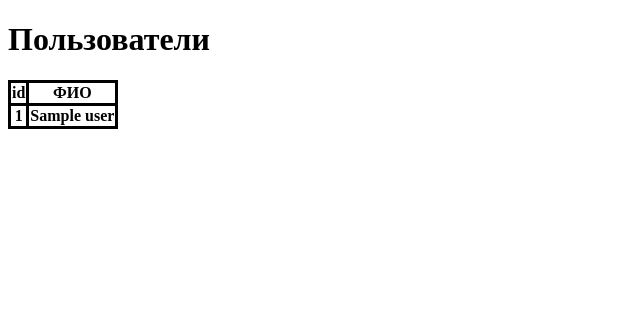
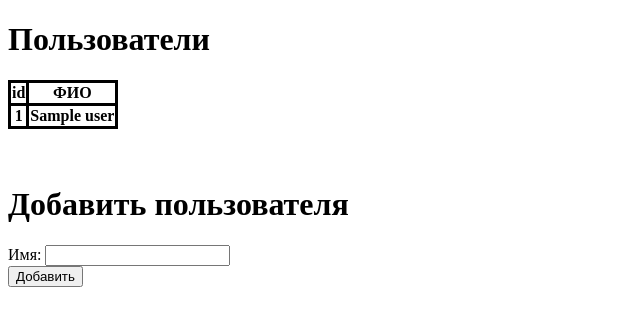
Before and after one commit to choodfire/usatu_olymp, a Flask app: template templates/users.html in a window 1280 px wide. Shown: the top 326 px of the page, without its empty margins (0-640 px from the left). Run offline with Flask 3, Linux system fonts and the light colour scheme; the template is opened without the code that fills it: most values are stand-ins (such as "Sample title", 1, 10 or a date in 2020); lists and menus that the app fills with data are empty; parts of the project's set-up code (start-up, migrations or seed data) failed here and were passed over.

Commit message:
Add user & fixes

```diff
--- a/main.py
+++ b/main.py
@@ -1,8 +1,9 @@
-from flask import Flask, render_template
+from flask import Flask, render_template, request, redirect, Response
 import pymysql
 from dotenv import load_dotenv
 import os
-from database.database import init_db, select_all_users, select_all_users_payments
+
+from database.database import init_db, select_all_users, select_all_users_payments, add_user_db
 
 
 env_path = '.env'
@@ -16,16 +17,23 @@ DB_DATABASE = os.getenv('DB_DATABASE')
 db = pymysql.connect(host=DB_HOST, user=DB_USER, password=DB_PASS, database=DB_DATABASE)
 
 
-@app.route('/')
+@app.route('/', methods=['GET'])
 def main() -> str:
     users = select_all_users_payments(db)
     return render_template('index.html', users=users)
 
 
-@app.route('/users/')
+@app.route('/users/', methods=['GET'])
 def users() -> str:
     users = select_all_users(db)
     return render_template('users.html', users=users)
+
+
+@app.route('/add_user/', methods=['POST'])
+def add_user() -> Response:
+    user_name = request.form['name']
+    add_user_db(db, user_name)
+    return redirect('/users/', code=302)
 
 
 if __name__ == "__main__":
--- a/templates/users.html
+++ b/templates/users.html
@@ -19,5 +19,19 @@
         {% endfor %}
     </table>
 
+    <br>
+    <br>
+
+    <h1>Добавить пользователя</h1>
+    <form action="/add_user/" method="post" class="form-example">
+      <div class="form-example">
+        <label for="name">Имя: </label>
+        <input type="text" name="name" id="name" required />
+      </div>
+      <div class="form-example">
+        <input type="submit" value="Добавить" />
+      </div>
+    </form>
+
 </body>
 </html>
```
Also changed, not shown: database/database.py (+8 -2 lines).
